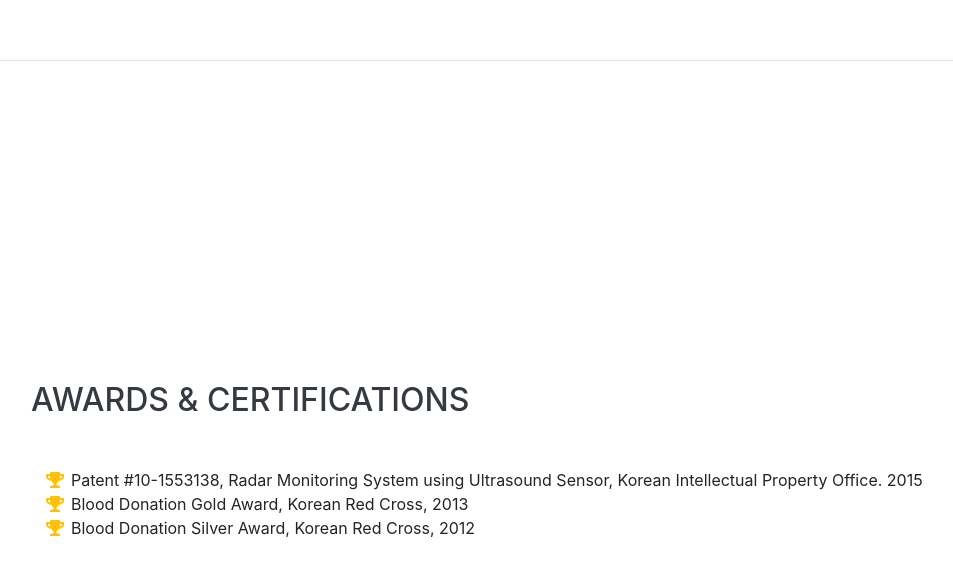
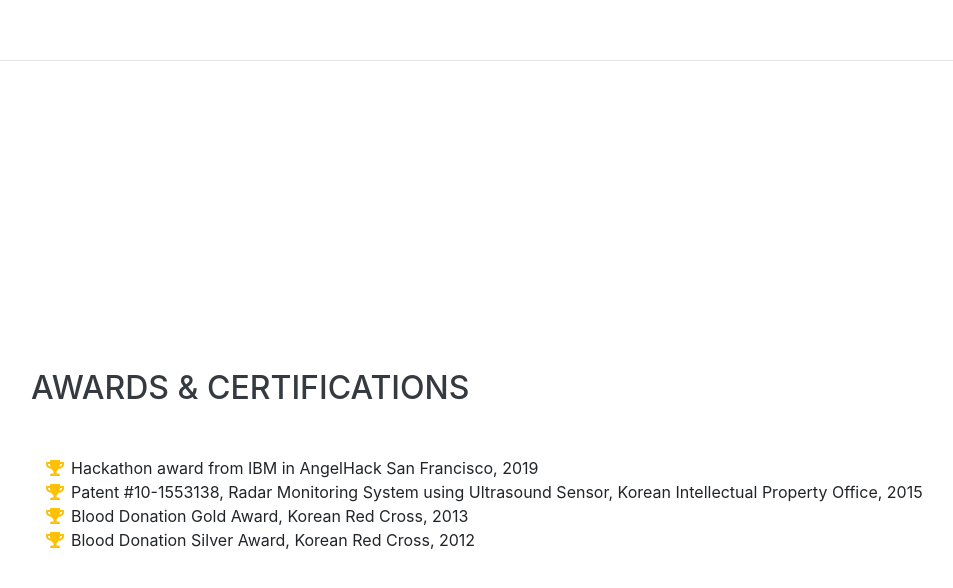
Before and after one commit to hoony2520/thomashan.tk, a website with bundled scripts: page index.html in a window 1280 px wide. Shown: the part 4239-4827 px from the top of the page, without its empty margins (289-1242 px from the left). Built offline with nearby package versions, Linux system fonts and the light colour scheme; a web font is replaced by a local one.

Commit message:
update award

```diff
--- a/index.html
+++ b/index.html
@@ -167,7 +167,7 @@
           <div class="resume-content">
             <h3 class="mb-0">University of Ulsan</h3>
             <div class="subheading mb-3">Bachelor of Engineering</div>
-            <div>Electrical Engineering - Computer Engineering Track</div>
+            <div>Dept. Electrical Engineering - Computer Engineering and Information Technology</div>
 
           </div>
           <div class="resume-date text-md-right">
@@ -242,7 +242,11 @@
         <ul class="fa-ul mb-0">
           <li>
             <i class="fa-li fa fa-trophy text-warning"></i>
-            Patent #10-1553138, Radar Monitoring System using Ultrasound Sensor, Korean Intellectual Property Office. 2015</li>
+            Hackathon award from IBM in AngelHack San Francisco, 2019</li>
+          <li>
+          <li>
+            <i class="fa-li fa fa-trophy text-warning"></i>
+            Patent #10-1553138, Radar Monitoring System using Ultrasound Sensor, Korean Intellectual Property Office, 2015</li>
           <li>
 
           <li>
```
